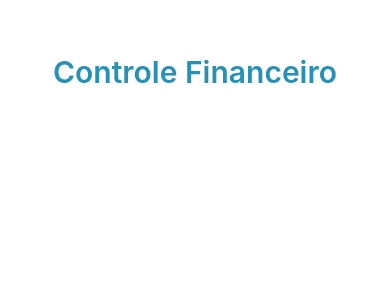
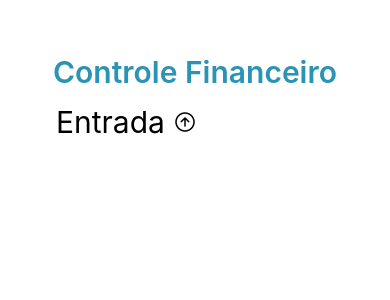
Before and after one commit to Sh4rk-dev/financeApp, a React Native app: screen / in a window 390 px wide. Shown: the top 300 px of the page. Built offline with nearby package versions, Linux system fonts and the light colour scheme.

Commit message:
Creating the component (Label)

```diff
--- a/App.tsx
+++ b/App.tsx
@@ -2,16 +2,23 @@ import "@/styles/global.css";
 
 import { StatusBar } from "expo-status-bar";
 
-import { Text, View } from "react-native";
+import { View } from "react-native";
 
+import { Label } from "@/components/label";
 import { Header } from "./src/components/header";
 
 export default function App() {
   return (
-    <View className="flex-1">
+    <View className="flex-1 px-10">
       <StatusBar style="auto" />
 
       <Header />
+      <View className="">
+        <Label
+          label="Entrada"
+          rightIcon={{ name: "arrow-up-circle-outline" }}
+        />
+      </View>
     </View>
   );
 }
--- a/src/components/header.tsx
+++ b/src/components/header.tsx
@@ -3,7 +3,7 @@ import { Text, View } from "react-native";
 export function Header() {
   return (
     <View className="mt-10 p-8 justify-center items-center">
-      <Text className="font-semibold text-[#2791b5] text-3xl fixed">
+      <Text className="font-semibold text-primary text-3xl fixed">
         Controle Financeiro
       </Text>
     </View>
--- /dev/null
+++ b/src/components/label.tsx
@@ -0,0 +1,21 @@
+import Ionicons from "@expo/vector-icons/Ionicons";
+import { ComponentProps } from "react";
+import { Text, View } from "react-native";
+
+interface LabelProps {
+  label: string;
+  rightIcon?: {
+    name?: ComponentProps<typeof Ionicons>["name"];
+    color?: string;
+    size?: number;
+  };
+}
+
+export function Label({ label, rightIcon }: LabelProps) {
+  return (
+    <View className="pl-4 items-center gap-2 flex-row">
+      <Text className="text-3xl">{label}</Text>
+      <Ionicons {...rightIcon} size={24} />
+    </View>
+  );
+}
```
